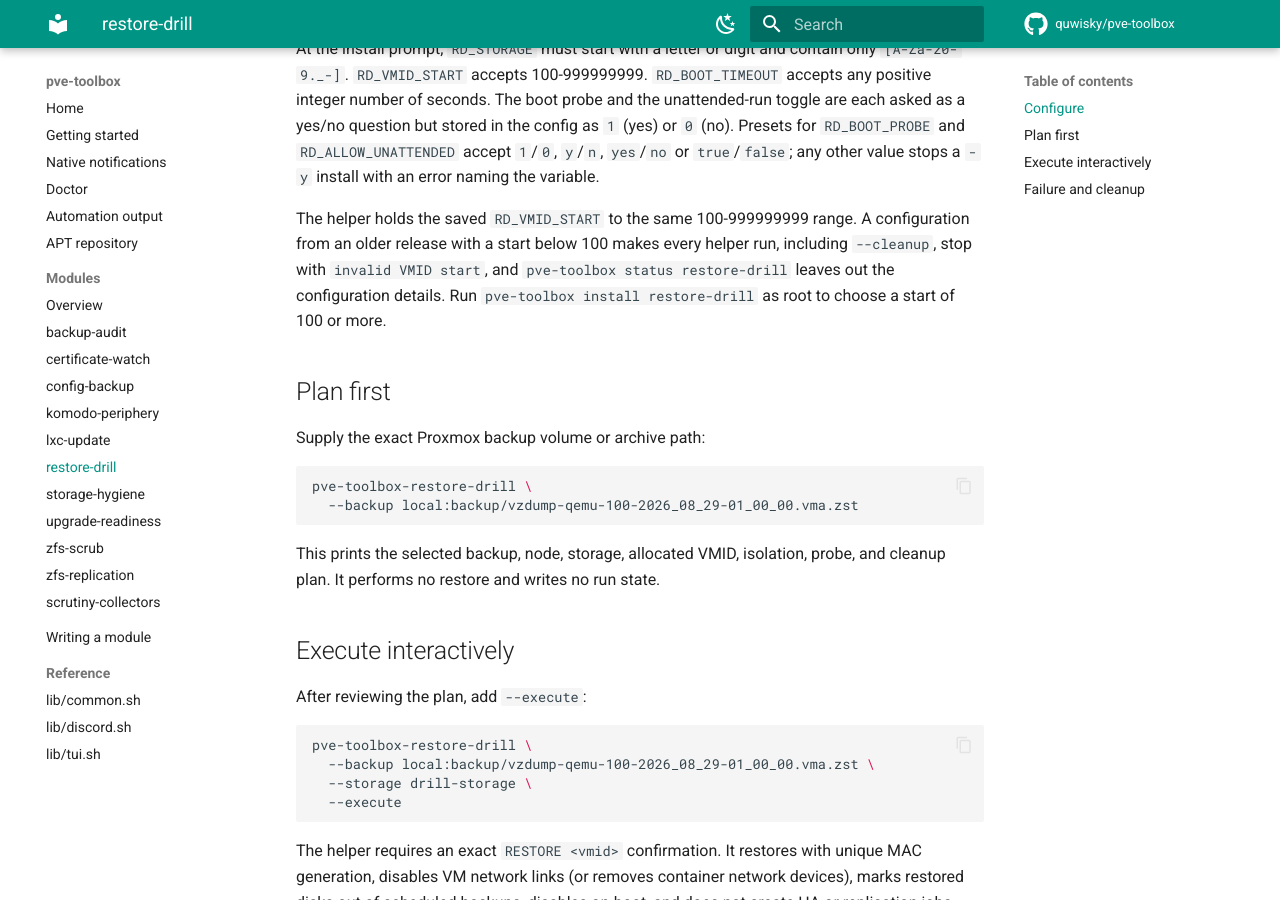
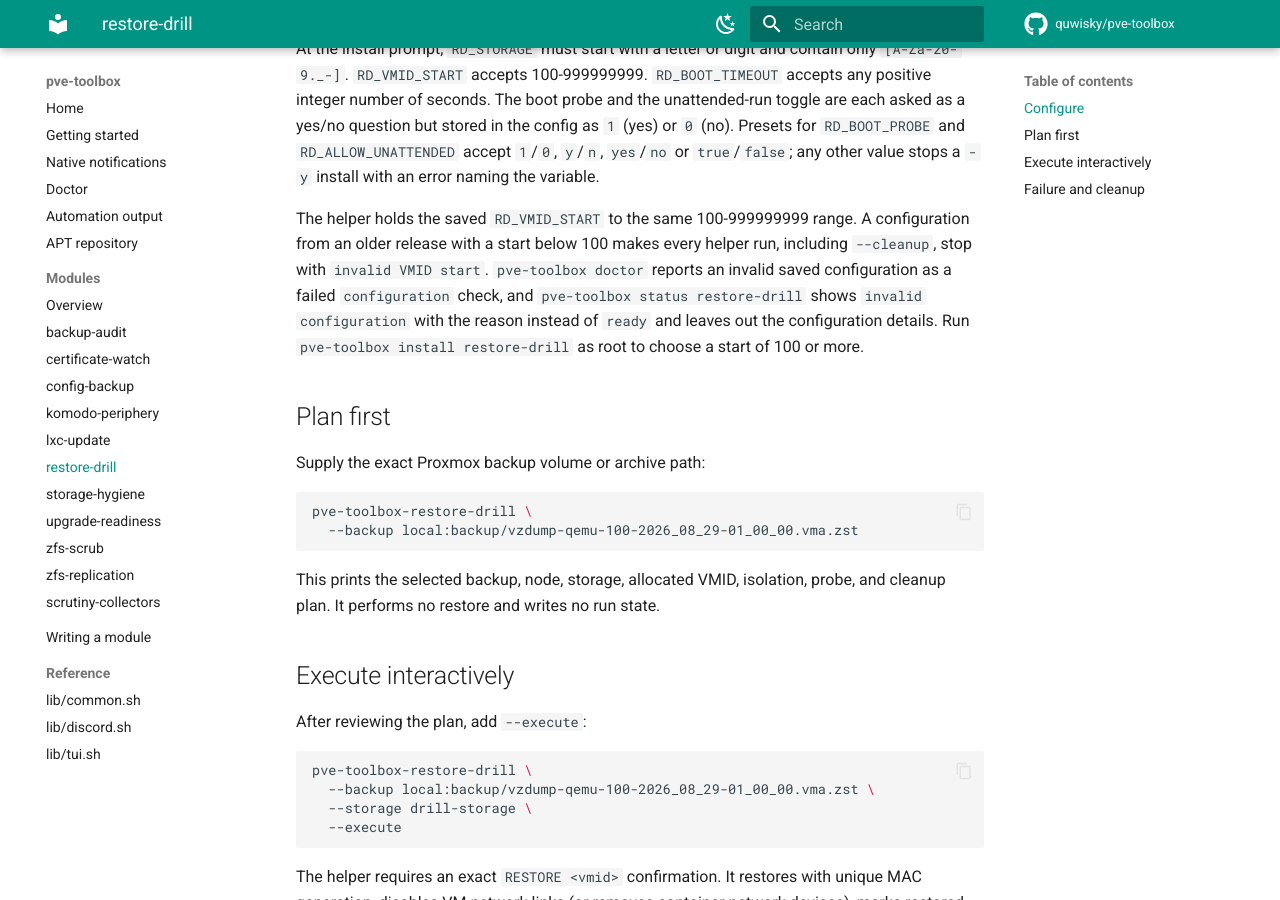
Before and after one commit to quwisky/pve-toolbox, an MkDocs documentation site: the page built from docs/modules/restore-drill.md, in a window 1280 px wide and 900 px high, scrolled down 798 px. Built offline with MkDocs 1.6.1 and Material for MkDocs 9.7.7, drawn with Linux system fonts in a browser that asks for light colours; comment, search, counter and statistics services are not loaded.

Commit message:
fix(restore-drill): report an invalid saved configuration in doctor and status
Doctor now checks the saved configuration before the helper and fails it
with the reason and a reconfigure hint, and the short status shows
"invalid configuration  [reason]" instead of "ready". A configuration the
helper refuses is no longer reported as healthy.

```diff
--- a/docs/modules/restore-drill.md
+++ b/docs/modules/restore-drill.md
@@ -43,8 +43,10 @@ variable.
 
 The helper holds the saved `RD_VMID_START` to the same 100-999999999 range. A
 configuration from an older release with a start below 100 makes every helper
-run, including `--cleanup`, stop with `invalid VMID start`, and `pve-toolbox
-status restore-drill` leaves out the configuration details. Run
+run, including `--cleanup`, stop with `invalid VMID start`. `pve-toolbox doctor`
+reports an invalid saved configuration as a failed `configuration` check, and
+`pve-toolbox status restore-drill` shows `invalid configuration` with the reason
+instead of `ready` and leaves out the configuration details. Run
 `pve-toolbox install restore-drill` as root to choose a start of 100 or more.
 
 ## Plan first
```
Also changed, not shown: 2 other files.
